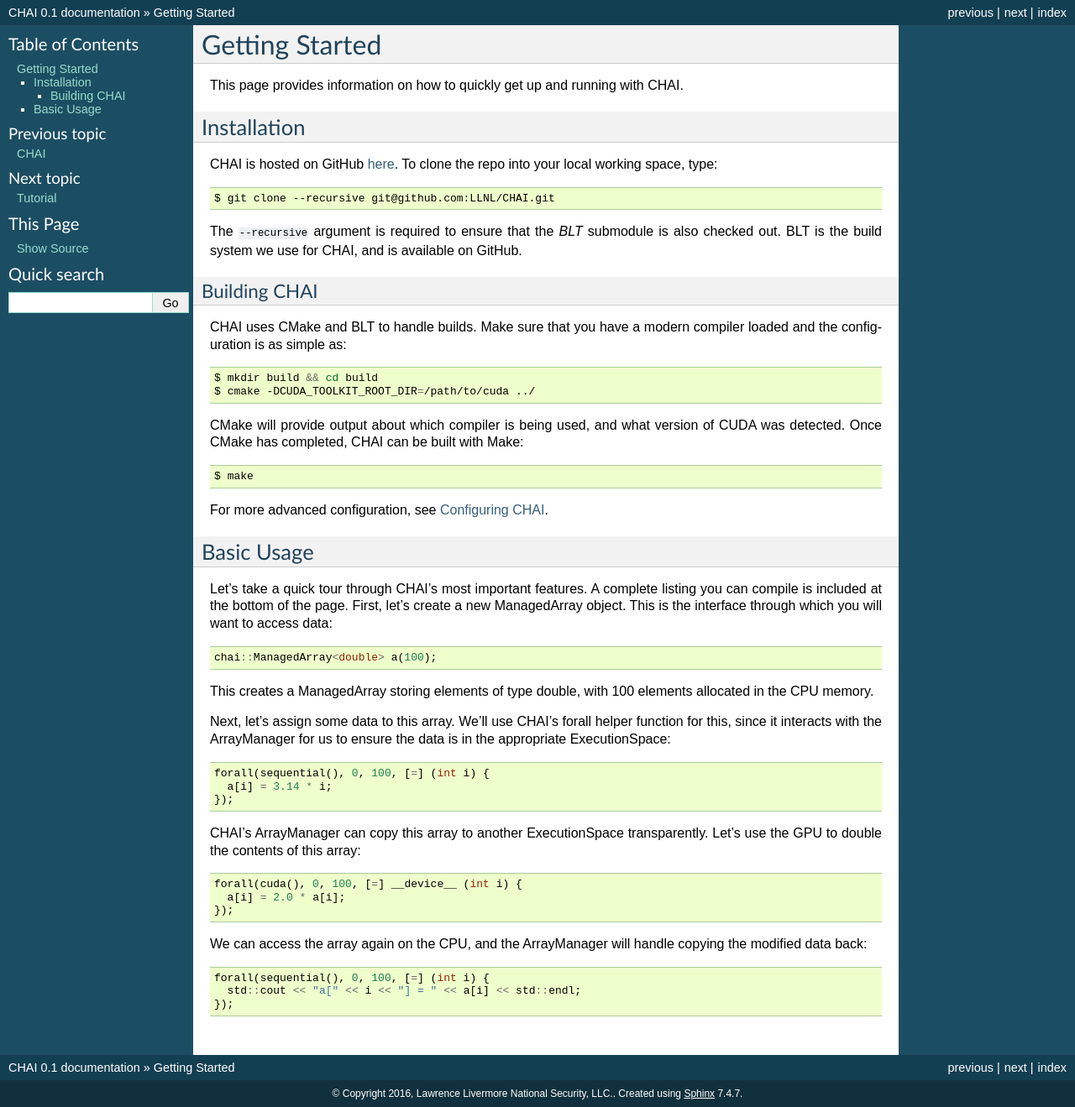
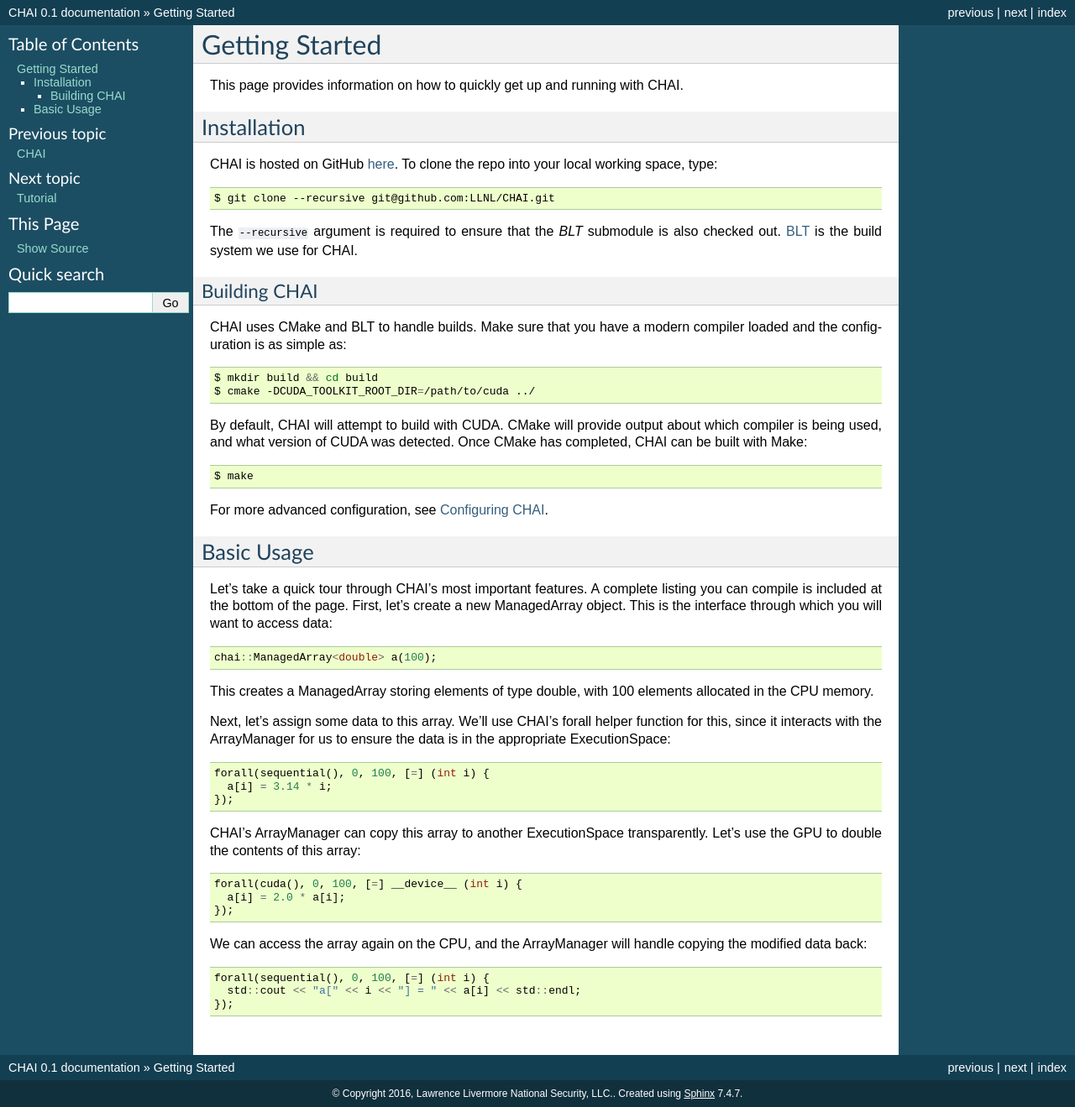
Before and after one commit to LLNL/CHAI, a Sphinx documentation site: the page built from docs/sphinx/getting_started.rst, in a window 1280 px wide. Shown: the whole page at 84% size. Built offline with Sphinx 7.4.7, drawn with Linux system fonts in a browser that asks for light colours.

Commit message:
Update documentation

```diff
--- a/docs/sphinx/advanced_configuration.rst
+++ b/docs/sphinx/advanced_configuration.rst
@@ -60,8 +60,7 @@
 
   This option will remove all usage of the ``ArrayManager`` class and let the
   ``ManagedArray`` objects function as thin wrappers around a raw pointer. This
-  option can only be used with CPU-only allocations, or with CUDA Unified
-  Memory.
+  option can be used with CPU-only allocations, or with CUDA Unified Memory.
 
 * ENABLE_TESTING
 
--- a/docs/sphinx/getting_started.rst
+++ b/docs/sphinx/getting_started.rst
@@ -19,8 +19,8 @@
 
 
 The ``--recursive`` argument is required to ensure that the *BLT* submodule is
-also checked out. BLT is the build system we use for CHAI, and is available on
-GitHub.
+also checked out. `BLT <https://github.com/LLNL/BLT>`_ is the build system we
+use for CHAI.
 
 
 ^^^^^^^^^^^^^
@@ -35,8 +35,9 @@
   $ mkdir build && cd build
   $ cmake -DCUDA_TOOLKIT_ROOT_DIR=/path/to/cuda ../
 
-CMake will provide output about which compiler is being used, and what version
-of CUDA was detected. Once CMake has completed, CHAI can be built with Make:
+By default, CHAI will attempt to build with CUDA. CMake will provide output
+about which compiler is being used, and what version of CUDA was detected. Once
+CMake has completed, CHAI can be built with Make:
 
 .. code-block:: bash
 
```
